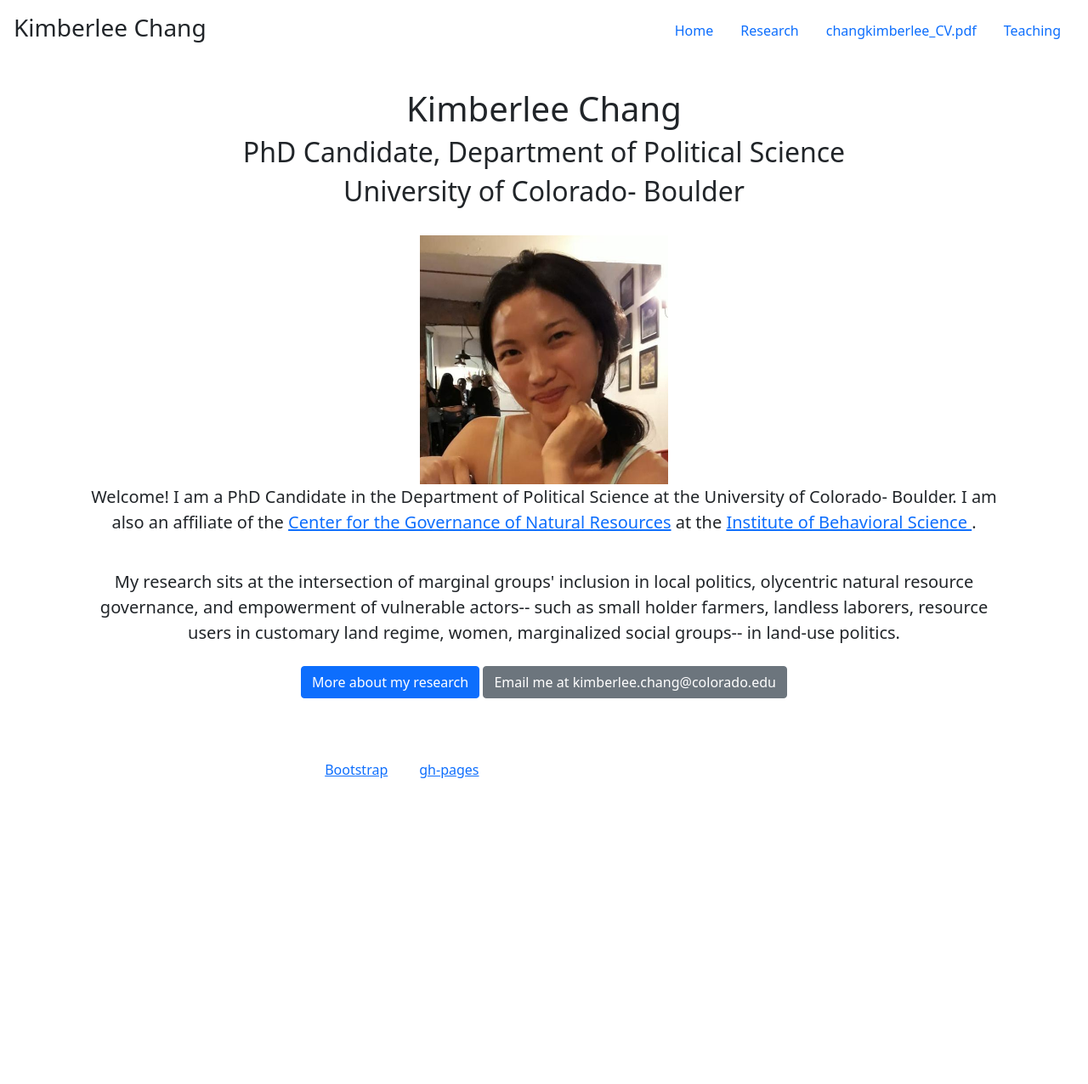
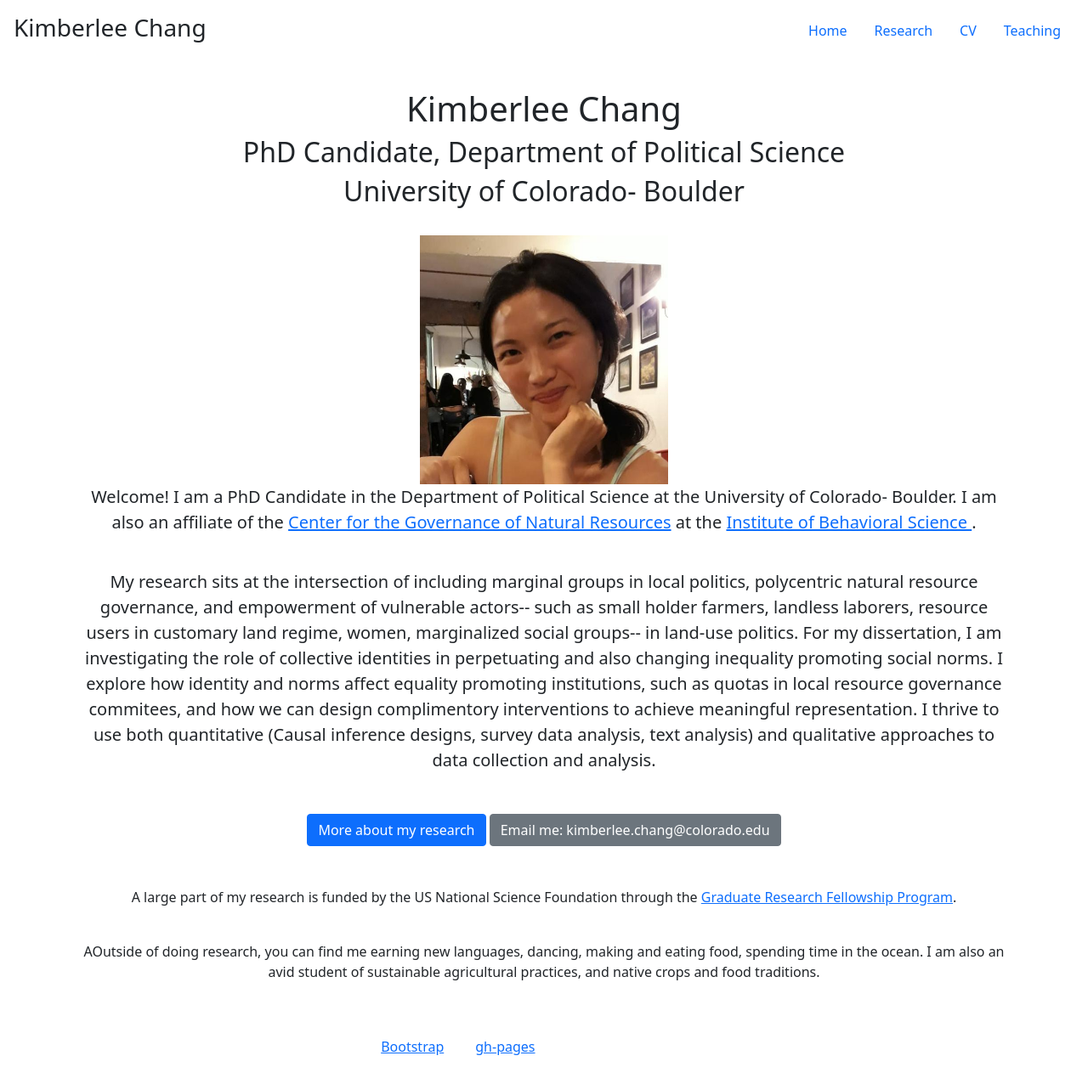
Before and after one commit to changkimberlee/changkimberlee.github.io, a plain HTML site: page index.html in a window 1280 px wide. Shown: the whole page at 85% size. Before the commit the page ends 950 px from the top, so only its background shows below. Drawn offline with Linux system fonts and the light colour scheme; files that its build step writes are made by us from their sources.

Commit message:
index update

```diff
--- a/index.html
+++ b/index.html
@@ -13,15 +13,12 @@
     <!-- add Favicon -->
     <link rel='shortcut icon' href='favicon.ico' type='image/x-icon'/ >
 
-    <!-- Bootstrap CSS -->
-    <!-- link href="https://cdn.jsdelivr.net/npm/bootstrap@5.0.0-beta1/dist/css/bootstrap.min.css" rel="stylesheet" integrity="sha384-giJF6kkoqNQ00vy+HMDP7azOuL0xtbfIcaT9wjKHr8RbDVddVHyTfAAsrekwKmP1" crossorigin="anonymous"-->
-
     <!-- Bootstrap Core CSS -->
     <link href="css/bootstrap.min.css" rel="stylesheet">
 
     <!-- Custom styles for a Bootstrap template -->
     <!--link href="starter-template.css" rel="stylesheet"-->
-    <link href="cover.css" rel="stylesheet">
+    <!--link href="cover.css" rel="stylesheet"-->
 
     <!-- Fonts -->
     <!-- link href="https://fonts.googleapis.com/css?family=Source+Sans+Pro" rel="stylesheet"-->
@@ -51,7 +48,7 @@
             <nav class="nav nav-masthead justify-content-center float-md-end">
                 <a class="nav-link active" aria-current="page" href="index.html">Home</a>
                 <a class="nav-link" href="research.html">Research</a>
-                <a class="nav-link" href="#">changkimberlee_CV.pdf</a>
+                <a class="nav-link" href="changkimberlee_CV.pdf">CV</a>
 	        <a class="nav-link" href="teaching.html">Teaching</a>
             </nav>
             </div>
@@ -66,13 +63,17 @@
             <img class="img-responsive img-border img-left" src="img/pp.jpg" alt="Profile Picture" style="width:27%;">
             <p class="lead">Welcome! I am a PhD Candidate in the Department of Political Science at the University of Colorado- Boulder. I am also an affiliate of the <a href="https://behavioralscience.colorado.edu/unit/center-for-the-governance-of-natural-resources">Center for the Governance of Natural Resources</a> at the <a href="https://behavioralscience.colorado.edu/">Institute of Behavioral Science </a>. </p>
             </br>
-            <p class="lead">My research sits at the intersection of marginal groups' inclusion in local politics, olycentric natural resource governance, and empowerment of vulnerable actors-- such as small holder farmers, landless laborers, resource users in customary land regime, women, marginalized social groups-- in land-use politics. </p>
-
+            <p class="lead">My research sits at the intersection of including marginal groups in local politics, polycentric natural resource governance, and empowerment of vulnerable actors-- such as small holder farmers, landless laborers, resource users in customary land regime, women, marginalized social groups-- in land-use politics. For my dissertation, I am investigating the role of collective identities in perpetuating and also changing inequality promoting social norms. I explore how identity and norms affect equality promoting institutions, such as quotas in local resource governance commitees, and how we can design complimentory interventions to achieve meaningful representation. I thrive to use both quantitative (Causal inference designs, survey data analysis, text analysis) and qualitative approaches to data collection and analysis.</p>
+             </br>
              <p>
              <a href="research.html" class="btn btn-primary my-2">More about my research</a>
-             <a href="mail:kimberlee.chang@colorado.edu" class="btn btn-secondary my-2">Email me at kimberlee.chang@colorado.edu</a>
+             <a href="mail:kimberlee.chang@colorado.edu" class="btn btn-secondary my-2">Email me: kimberlee.chang@colorado.edu</a>
              </p>
-             </div>
+             </br>
+             <p>A large part of my research is funded by the US National Science Foundation through the <a href="https://www.nsfgrfp.org">Graduate Research Fellowship Program</a>.</p>
+             </br>
+             <p>AOutside of doing research, you can find me earning new languages, dancing, making and eating food, spending time in the ocean. I am also an avid student of sustainable agricultural practices, and native crops and food traditions. </p>
+             </div
         </main><!-- /.container -->
 
         <footer class="mt-auto text-white-50">
```
